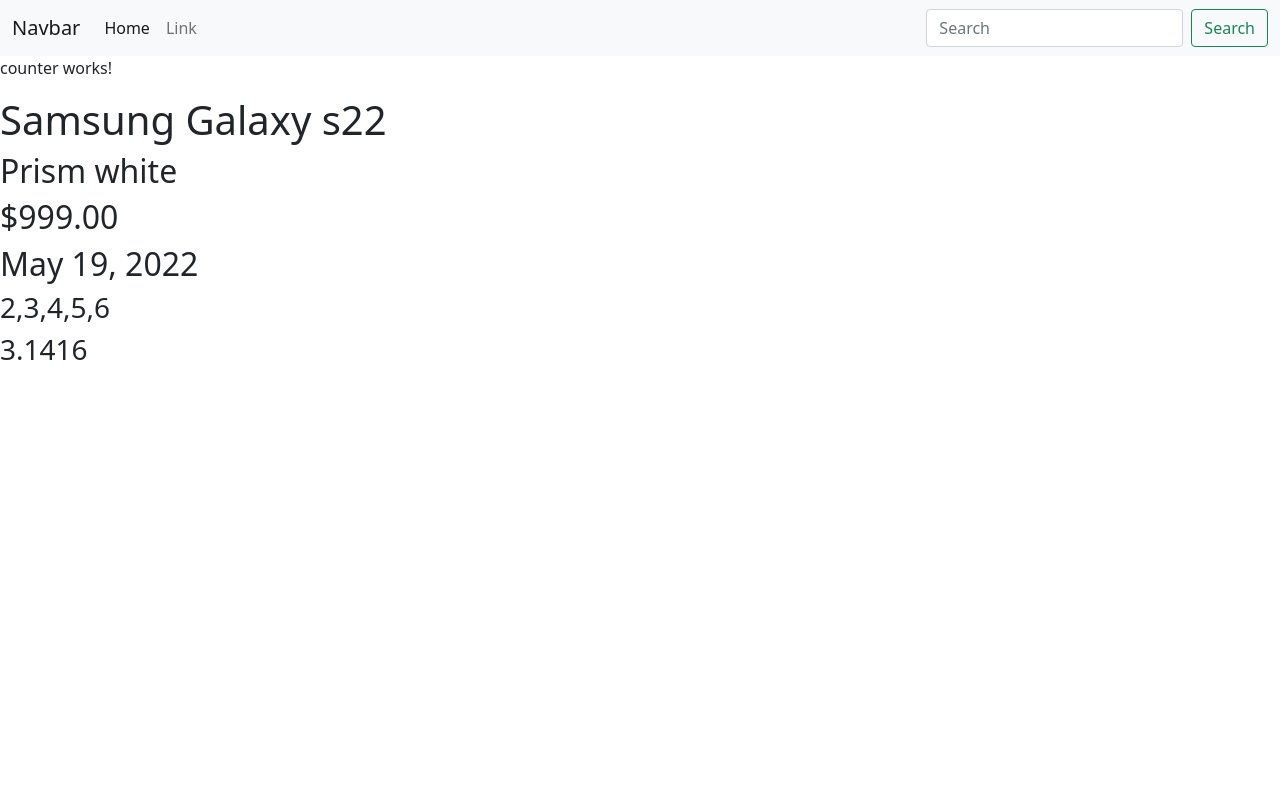
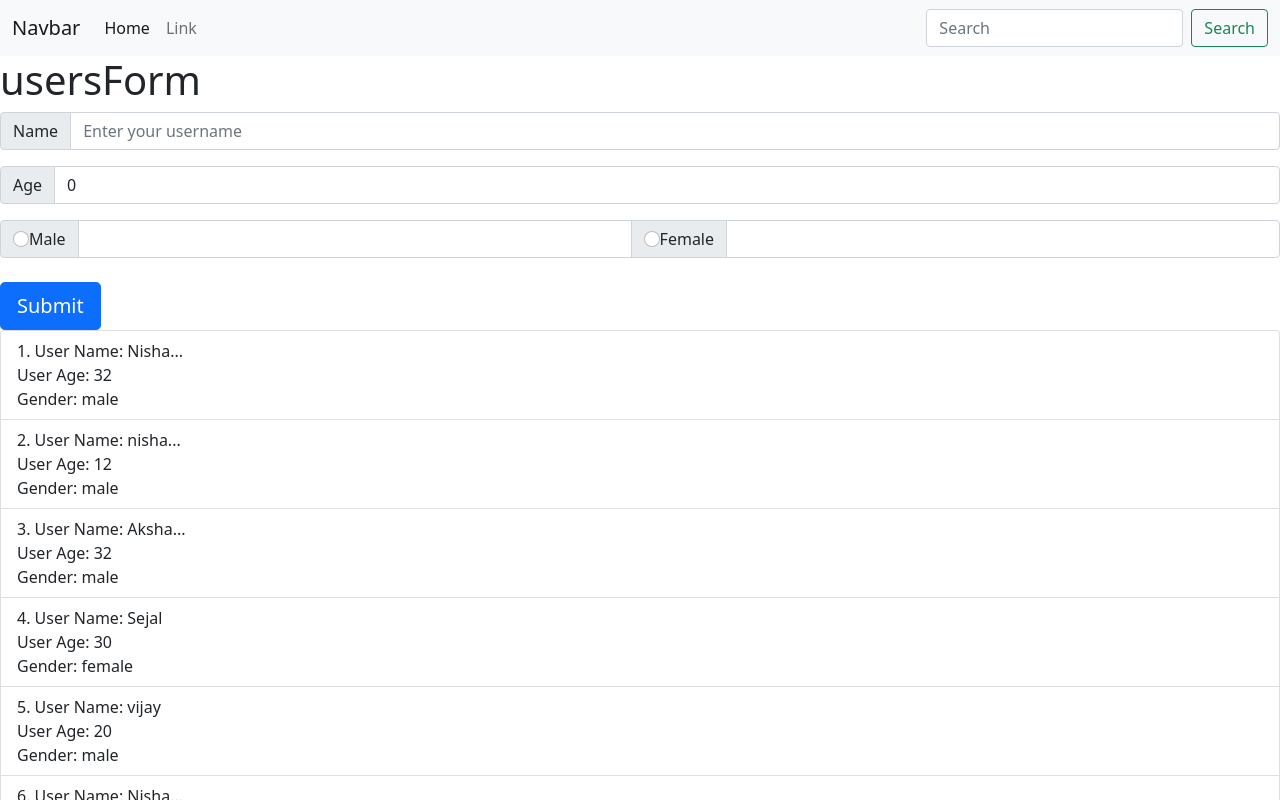
Before and after one commit to IIHT-Spring/Angular_batch5_project, an Angular app: page / in a window 1280 px wide. Shown: the top 800 px of the page. Built offline with nearby package versions, Linux system fonts and the light colour scheme; data requests are answered from the project's data file.

Commit message:
added custom pipes and intregrated it

```diff
--- a/db.json
+++ b/db.json
@@ -53,6 +53,18 @@
       "age": "20",
       "Gender": "Male",
       "id": 9
+    },
+    {
+      "name": "john",
+      "age": "20",
+      "Gender": "Male",
+      "id": 10
+    },
+    {
+      "name": "Rakesh",
+      "age": "30",
+      "Gender": "Male",
+      "id": 11
     }
   ]
 }
--- a/src/app/app.component.html
+++ b/src/app/app.component.html
@@ -1,3 +1,3 @@
 <app-navbar></app-navbar>
-<!-- <app-userform></app-userform> -->
-<app-counter></app-counter>
+<app-userform></app-userform>
+<!-- <app-counter></app-counter> -->
--- a/src/app/app.module.ts
+++ b/src/app/app.module.ts
@@ -7,14 +7,16 @@
 import { UserformComponent } from './userform/userform.component';
 import {HttpClientModule} from '@angular/common/http';
 import { NavbarComponent } from './navbar/navbar.component';
-import { CounterComponent } from './counter/counter.component'
+import { CounterComponent } from './counter/counter.component';
+import { EllipsisPipe } from './ellipsis.pipe'
 
 @NgModule({
   declarations: [
     AppComponent,
     UserformComponent,
     NavbarComponent,
-    CounterComponent
+    CounterComponent,
+    EllipsisPipe
   ],
   imports: [
     BrowserModule,
--- /dev/null
+++ b/src/app/ellipsis.pipe.ts
@@ -0,0 +1,15 @@
+import { Pipe, PipeTransform } from '@angular/core';
+
+@Pipe({
+  name: 'ellipsis'
+})
+export class EllipsisPipe implements PipeTransform {
+
+  transform(value: string, ...args: String[]): unknown {
+    if(value.length > 5) {
+      return value.substring(0,5)+ '...';
+    }
+    return value;
+  }
+
+}
--- a/src/app/userform/userform.component.html
+++ b/src/app/userform/userform.component.html
@@ -64,7 +64,7 @@
 
 <ol class="list-group list-group-numbered">
     <li *ngFor="let u of users; index as i" class="list-group-item">
-        <span> User Name: {{u.name | uppercase}}</span>
+        <span> User Name: {{u.name | ellipsis}}</span>
         <br/>
         <span> User Age: {{u.age}}</span>
         <br/>
```
Also changed, not shown: 1 other file (tests, documents, lock files or other folders).
